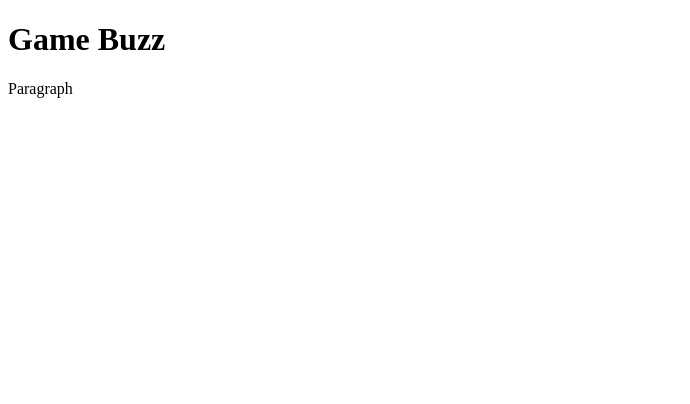
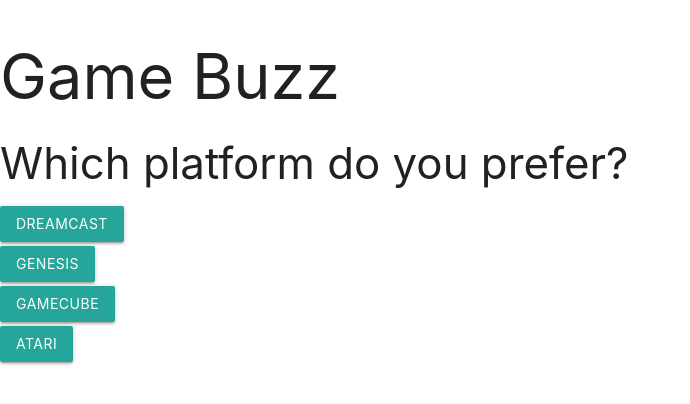
Before and after one commit to E-Burton/Game-Buzz, a plain HTML site: page index.html in a window 1280 px wide. Shown: the whole page, without its empty margins (0-690 px from the left). Drawn offline with nearby package versions, Linux system fonts and the light colour scheme; no server answers.

Commit message:
Continued work in script2 file

```diff
--- a/assets/script2.js
+++ b/assets/script2.js
@@ -2,43 +2,105 @@
 
 $(document).ready(function () {
     //JS METHODS GO WILL GO HERE
-
-    var apiUrl = "https://www.thecocktaildb.com/api/json/v1/1/filter.php?i="
-    var ingredient = "Rum"
     //Need an event listener for the choice of liquor
     //Need an if/else statement for user input
     //Need to concatnate the user input to url
     //Need to Finish!!!!
 
-    $.ajax({
-        url: apiUrl + ingredient,
-        success: function (data) {
-            console.log(data);
+
+    //VARIABLE DECLARATIONS
+    var apiUrl = "https://www.thecocktaildb.com/api/json/v1/1/filter.php?i="
+
+    var gameQuestions = [
+        {
+            q: "Which platform do you prefer?",
+            c: ["Dreamcast", "Genesis", "GameCube", "Atari"]
+        },
+
+        {
+            q: "How do you like to eat your potatoes?",
+            c: ["Mashed", "French Fries", "Potato Skins", "Baked"]
+        },
+
+        {
+            q: "Which video game character would you want to have a drink with?",
+            c: ["Ms. Pac-Man", "Leon", "Bowser", "Sonic"]
+        },
+
+        {
+            q: "Did Carole Baskin kill her husband?",
+            c: ["Yes", "No"]
+        },
+
+        {
+            q: "Pick your poison!?",
+            c: ["Gin", "Rum", "Tequila", "Vodka"]
+        }
+    ]
+
+    var userDrink;
+
+    var questionTitle = $("#questionTitle");
+
+    var questionChoices = $("#questionChoices");
+
+    var currentIndex = 0;
+
+    var userSelection = [];
+
+
+
+    // Display game questions and choices
+    function displayQuestions() {
+        var currentQuestion = gameQuestions[currentIndex];
+        questionTitle.text(currentQuestion.q); // Setting questionTitle content equal to current index in gameQuestions array
+        questionChoices.text(""); // Setting questionChoices content to empty string
+        // Creating buttons for all answer choices for current question
+        $.each(currentQuestion.c, function (index, choice) {
+            var choiceButton = $("<button>");
+            choiceButton.attr("class", "waves-effect waves-light btn"); // Setting class attribute for choiceButton element
+            choiceButton.css("marginBottom", "4px"); // Setting bottom margin for choiceButton element
+            choiceButton.text(choice); // Setting content of choiceButton to display the value for the current index in gameQuestions array
+            questionChoices.append(choiceButton); // Adding choiceButton to HTML document
+            questionChoices.append($("<br>"));; // Creating and appending line break between choiceButtons's
+
+            // When choiceButton is clicked for current question save text value of button in userSelection array
+            choiceButton.on("click", function () {
+                userSelection.push($(this).text());
+                console.log(userSelection);
+                setTimeout(nextQuestion, 500); // Call function nextQuestion after 0.5 seconds
+            });
+        })
+    }
+
+    // Display next question once user input is stored
+    function nextQuestion() {
+        // If currentIndex is less than length of gameQuestions increment currentIndex by 1 and call displayQuestions function to display the next question in array
+        if (currentIndex < gameQuestions.length - 1) {
+            currentIndex += 1;
+            displayQuestions();
+        } else {
+            userDrink = userSelection[4];
+            gameEnded()
+        }
+    }
+
+    function gameEnded() {
+        $.ajax({
+            url: apiUrl + userDrink,
+            success: function (data) {
+                console.log(data);
+            },
 
 
 
 
-            //var div = document.createElement("div");
-            //document.getElementById("myDiv").appendChild(div);
+        })
+        questionTitle.text("You've finished!");
+        questionChoices.text("Your game and cocktail are: ...");
+    }
 
-
-
-        },
-
-
-    })
-
-
-
-
-
-
-
-
-
-
-
-
+    displayQuestions();
 
 
 
--- a/index.html
+++ b/index.html
@@ -13,10 +13,21 @@
 </header>
 
 <body>
-    <div id="myDiv">
-        <p>Paragraph</p>
+    <div class="col s12">
+        <h3 id="questionTitle">Question Ttile</h3>
+        <div id="questionChoices">Question Choices</div>
+    </div>
 
-    </div>
+    <!-- Linking jQuery CDN -->
+    <script src="https://ajax.googleapis.com/ajax/libs/jquery/3.5.1/jquery.min.js"></script>
+
+    <!-- Linking Materialize CDN -->
+    <!-- Compiled and minified CSS -->
+    <link rel="stylesheet" href="https://cdnjs.cloudflare.com/ajax/libs/materialize/1.0.0/css/materialize.min.css">
+
+    <!-- Compiled and minified JavaScript -->
+    <script src="https://cdnjs.cloudflare.com/ajax/libs/materialize/1.0.0/js/materialize.min.js"></script>
+
 
 
 
```
